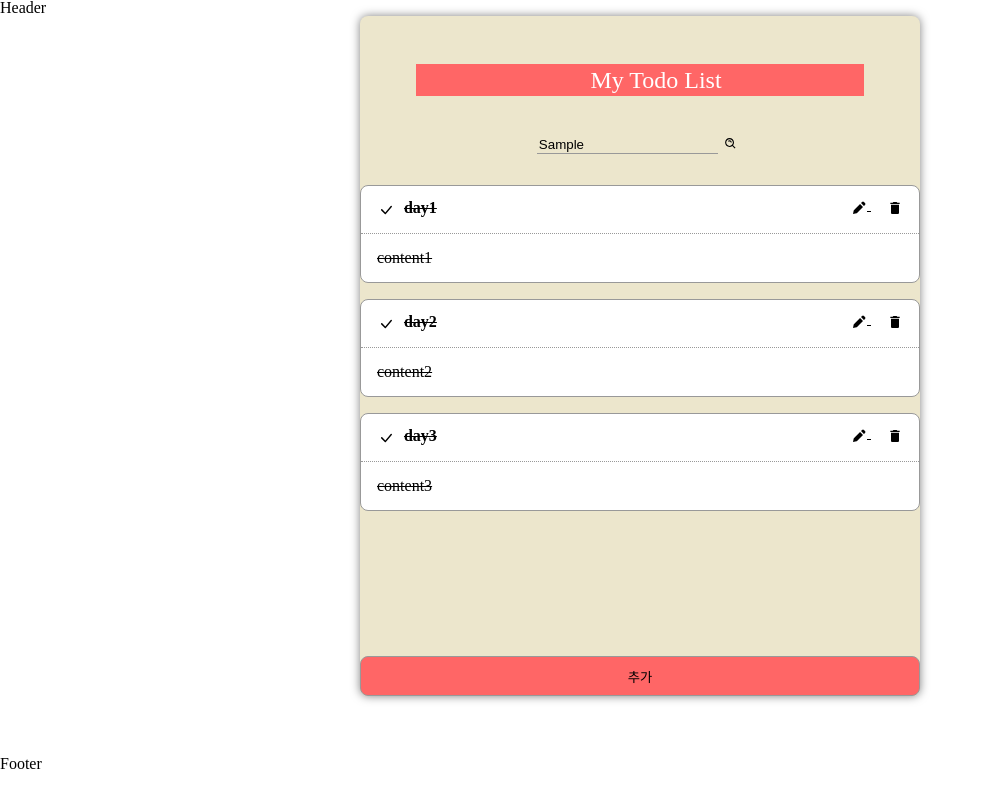
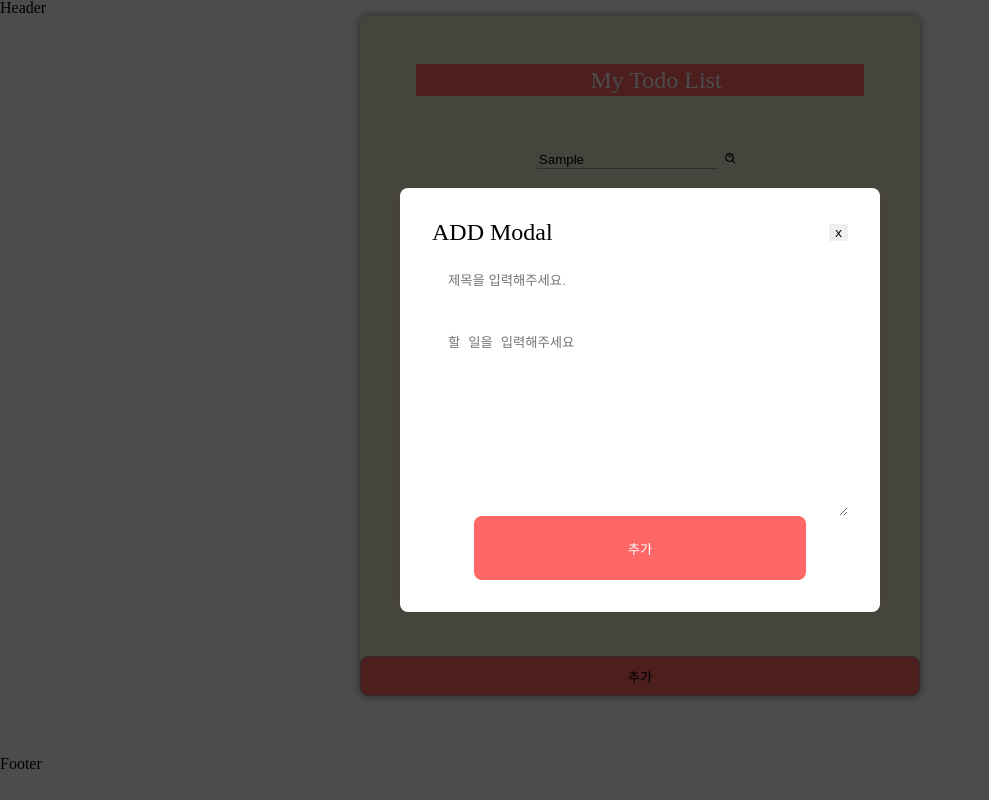
Before and after one commit to dbs271/exercise-book, a React (Create React App) app: page /todo/3 in a window 1280 px wide. Both pictures are taken after typing "Sample" into the empty fields and a click on the button "추가". Shown: the whole page, without its empty margins (0-989 px from the left). Built offline with nearby package versions, Linux system fonts and the light colour scheme.

Commit message:
CRUD 구현

```diff
--- a/src/pages/todo/Modal/Modal.js
+++ b/src/pages/todo/Modal/Modal.js
@@ -1,5 +1,110 @@
-const Modal = () => {
-  return <div>Modal</div>;
+import styled from "styled-components";
+import { flexCenter } from "../../../styles/common";
+
+const TodoModal = ({ onClose, addTodo }) => {
+  return (
+    <S.Container>
+      <S.Form onSubmit={addTodo}>
+        <S.Title>
+          <span>ADD Modal</span>
+          <button type="button" onClick={onClose}>
+            x
+          </button>
+        </S.Title>
+        <S.Content>
+          <input placeholder="제목을 입력해주세요." name="title" />
+          <textarea
+            placeholder="할 일을 입력해주세요"
+            name="content"
+          ></textarea>
+        </S.Content>
+        <S.Button type="submit">추가</S.Button>
+      </S.Form>
+    </S.Container>
+  );
 };
 
-export default Modal;
+export default TodoModal;
+
+const Container = styled.div`
+  z-index: 9;
+  position: fixed;
+  top: 0;
+  left: 0;
+  width: 100%;
+  height: 100vh;
+  background-color: rgba(0, 0, 0, 0.7);
+`;
+
+const Form = styled.form`
+  width: 480px;
+  position: absolute;
+  top: 50%;
+  left: 50%;
+  transform: translate(-50%, -50%);
+  background-color: ${({ theme }) => theme.PALLETT.white};
+  border-radius: 8px;
+  box-shadow: 0 0 10px 0 rgba(0, 0, 0, 0.1);
+  padding: 32px;
+`;
+
+const Title = styled.div`
+  font-size: ${({ theme }) => theme.FONT_SIZE.large};
+  ${flexCenter};
+  justify-content: space-between;
+
+  & > button {
+    border: none;
+    cursor: pointer;
+    :hover {
+      transform: scale(1.2);
+    }
+  }
+`;
+
+const Content = styled.div`
+  ${flexCenter};
+  margin-top: 16px;
+  flex-direction: column;
+
+  & > input {
+    width: 100%;
+    height: 40px;
+    border: none;
+    outline: none;
+    border-radius: 8px;
+    padding: 0 16px;
+    margin-bottom: 16px;
+  }
+  & > textarea {
+    width: 100%;
+    height: 200px;
+    border: none;
+    outline: none;
+    border-radius: 8px;
+    padding: 16px;
+  }
+`;
+
+const Button = styled.button`
+  display: block;
+  width: 80%;
+  height: 64px;
+  border-radius: 8px;
+  background-color: ${({ theme }) => theme.PALLETT.primary[300]};
+  color: ${({ theme }) => theme.PALLETT.fontColor};
+  margin: 0 auto;
+  cursor: pointer;
+  :hover {
+    background-color: transparent;
+    color: ${({ theme }) => theme.PALLETT.primary[300]};
+  }
+`;
+
+const S = {
+  Container,
+  Form,
+  Content,
+  Title,
+  Button,
+};
--- a/src/pages/todo/index.js
+++ b/src/pages/todo/index.js
@@ -3,21 +3,54 @@ import { BasicButton } from "../../components/Button/BasicButton";
 import { flexCenter } from "../../styles/common";
 import SearchBar from "./searchbar/SearchBar";
 import TodoList from "./todo-list/TodoList";
+import { useState } from "react";
+import TodoModal from "./Modal/Modal";
 
 const Todo = () => {
-  // 투두 폼, 아이콘
+  const [isModalOpen, setIsModalOpen] = useState(false);
+  const [todoList, setTodoList] = useState([]);
+
+  const handleSubmit = (e) => {
+    e.preventDefault();
+    const title = e.target.title.value;
+    const content = e.target.content.value;
+    const newTodo = {
+      id: Math.floor(Math.random() * 10000),
+      title,
+      content,
+      state: false,
+    };
+    setTodoList([newTodo, ...todoList]);
+    setIsModalOpen(false);
+  };
+
+  const handleModalOpen = () => {
+    setIsModalOpen(true);
+  };
+
+  const onClose = () => {
+    setIsModalOpen(false);
+  };
+
   return (
     <S.Wrapper>
       <S.Container>
+        {isModalOpen && (
+          <TodoModal
+            onClose={onClose}
+            addTodo={handleSubmit}
+            setIsModalOpen={setIsModalOpen}
+          />
+        )}
         <S.Title>My Todo List</S.Title>
         <S.SearchBox>
           <SearchBar />
         </S.SearchBox>
         <S.Content>
-          <TodoList />
+          <TodoList todoList={todoList} setTodoList={setTodoList} />
         </S.Content>
         <S.ButtonBox>
-          <BasicButton>추가</BasicButton>
+          <BasicButton onClick={handleModalOpen}>추가</BasicButton>
         </S.ButtonBox>
       </S.Container>
     </S.Wrapper>
@@ -69,8 +102,10 @@ const SearchBox = styled.div`
   ${flexCenter}
   width: 360px;
   height: 48px;
-  /* position: relative; */
-  top: 128px;
+  position: absolute;
+  top: 120px;
+  left: 50%;
+  transform: translateX(-50%);
 `;
 
 const ButtonBox = styled.div`
--- a/src/pages/todo/todo-list/TodoList.js
+++ b/src/pages/todo/todo-list/TodoList.js
@@ -1,16 +1,25 @@
 import OneTodo from "./one-todo";
 
-const TodoList = () => {
-  const todos = [
-    { id: 1, title: "day1", content: "content1", state: "true" },
-    { id: 2, title: "day2", content: "content2", state: "false" },
-    { id: 3, title: "day3", content: "content3", state: "false" },
-  ];
+const TodoList = ({ todoList, setTodoList }) => {
+  const handleUpdateTodo = (id, content) => {
+    const _todoList = [...todoList];
+    const todo = _todoList.find((todo) => todo.id === id);
+    todo.content = content;
+    setTodoList(_todoList);
+  };
 
+  const handleDeleteTodo = (id) => {
+    const _todoList = todoList.filter((todo) => todo.id !== id);
+    setTodoList(_todoList);
+  };
   return (
     <>
-      {todos.map((todo) => (
-        <OneTodo todo={todo} />
+      {todoList.map((todo) => (
+        <OneTodo
+          todo={todo}
+          handleUpdateTodo={handleUpdateTodo}
+          handleDeleteTodo={handleDeleteTodo}
+        />
       ))}
     </>
   );
--- a/src/pages/todo/todo-list/one-todo.js
+++ b/src/pages/todo/todo-list/one-todo.js
@@ -3,9 +3,22 @@ import { flexCenter } from "../../../styles/common";
 import { BsCheckLg } from "react-icons/bs";
 import { MdDelete } from "react-icons/md";
 import { BiSolidPencil } from "react-icons/bi";
+import { useState } from "react";
 
-const OneTodo = (props) => {
-  const { state, title, content } = props.todo;
+const OneTodo = ({ todo, handleUpdateTodo, handleDeleteTodo }) => {
+  const { state, title, content, id } = todo;
+  const [isEdit, setIsEdit] = useState(false);
+  const [editContent, setEditContent] = useState("");
+
+  const editChange = (e) => {
+    setEditContent(e.target.value);
+  };
+
+  const handleIsEditMode = () => {
+    if (!isEdit) return setIsEdit(true);
+    handleUpdateTodo(id, editContent);
+    setIsEdit(false);
+  };
   return (
     <S.Wrapper>
       <S.Header>
@@ -15,11 +28,18 @@ const OneTodo = (props) => {
         <S.Title state={state}>
           {title}{" "}
           <div>
-            <BiSolidPencil /> <MdDelete />
+            <BiSolidPencil onClick={handleIsEditMode} />{" "}
+            <MdDelete onClick={() => handleDeleteTodo(id)} />
           </div>{" "}
         </S.Title>
       </S.Header>
-      <S.Content state={state}>{content}</S.Content>
+      <S.Content state={state}>
+        {isEdit ? (
+          <textarea value={editContent} onChange={editChange}></textarea>
+        ) : (
+          content
+        )}
+      </S.Content>
     </S.Wrapper>
   );
 };
```
